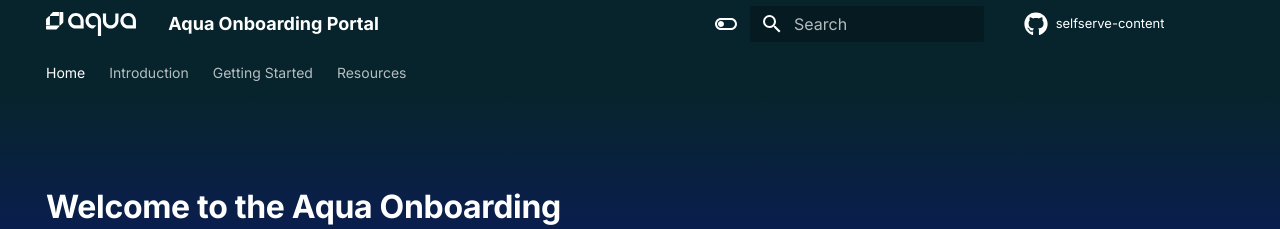
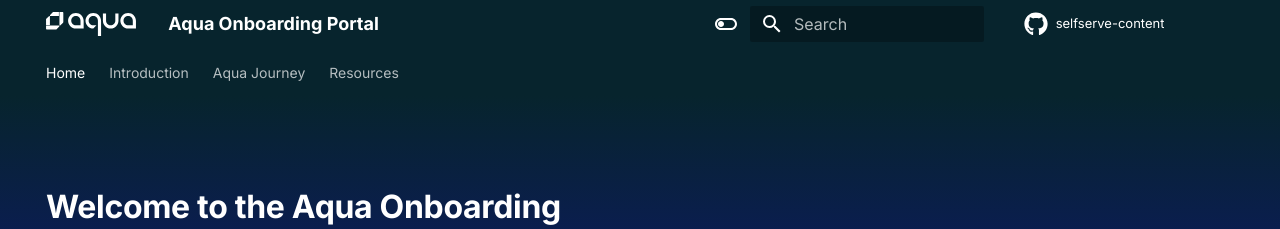
Before and after one commit to kenmccann/self-service, an MkDocs documentation site: the page built from docs/index.md, in a window 1280 px wide. Shown: the top 229 px of the page. Built offline with MkDocs 1.6.1 and Material for MkDocs 9.7.7, drawn with Linux system fonts in a browser that asks for light colours; a script that is not in the unit is left out; comment, search, counter and statistics services are not loaded.

Commit message:
navigation reognization

```diff
--- a/mkdocs.yml
+++ b/mkdocs.yml
@@ -53,16 +53,17 @@ nav:
   - Home: index.md
   - Introduction:
     - intro/index.md
-  - Getting Started:
-    - Before you start: before/index.md
+    - Before you start:
+      - before/index.md
+      - The Aqua User Interface: before/userinterface.md
+      - Customer Success Portal: before/successportal.md
+      - Support Portal: before/supportportal.md
     - setup/index.md
-    - The Aqua User Interface: before/userinterface.md
-    - Customer Success Portal: before/successportal.md
-    - Support Portal: before/supportportal.md
-    - Shift Left:
+  - Aqua Journey:
+    - Shift Left Path:
       - 'Introduction to Aqua Shift Left': shiftleft/index.md
       - 'Your first steps in Aqua Shift Left': 'shiftleft/initialuse.md'
-    - Shift Right:
+    - Shift Right Path:
       - shiftright/index.md
       - Runtime: shiftright/cwpp.md
   - Resources:
```
